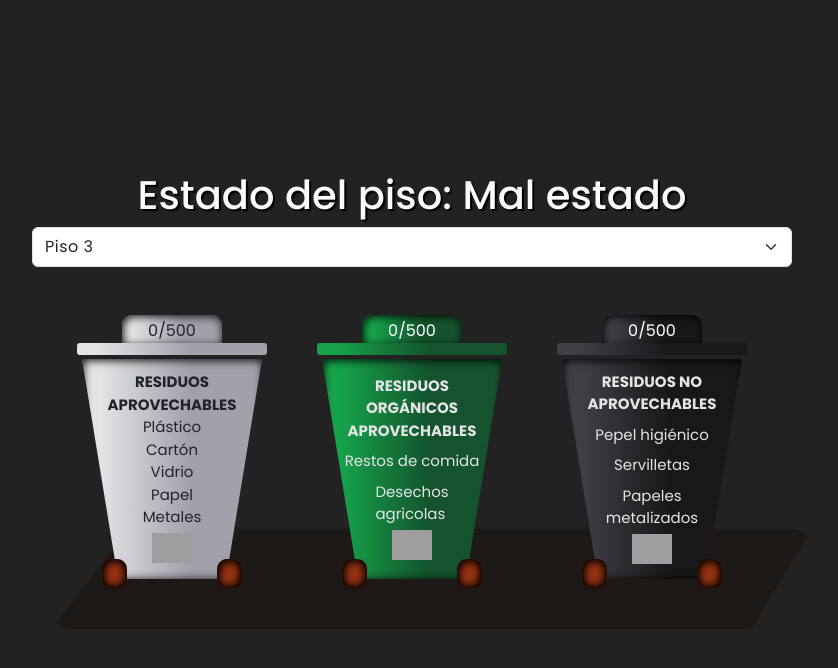
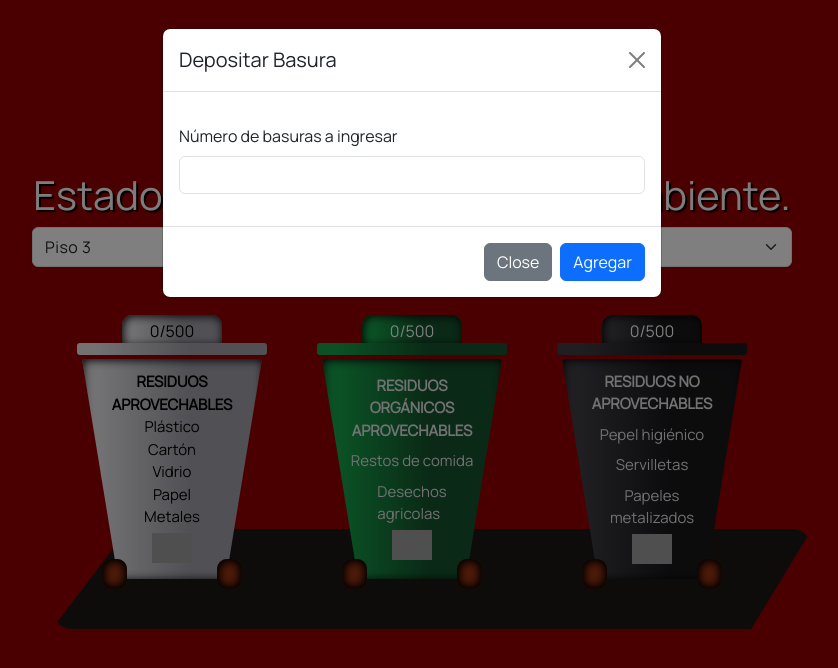
Before and after one commit to Alejandro-Quiceno-Perez/sistema-ECO, a plain HTML site: page index.html in a window 1280 px wide. Both pictures are taken after a click on the element 400 px from the left and 448 px from the top of the page. Shown: the whole page, without its empty margins (228-1066 px from the left). Drawn offline with nearby package versions, Linux system fonts and the light colour scheme; grey boxes are pictures that could not be loaded.

Commit message:
SistemaEco terminado

```diff
--- a/css/style.css
+++ b/css/style.css
@@ -1,10 +1,10 @@
-@import url("https://fonts.googleapis.com/css?family=Poppins:200,300,400,500,600,700,800,900&display=swap");
+@import url('https://fonts.googleapis.com/css2?family=Manrope&family=Shadows+Into+Light&display=swap');
 
 * {
   margin: 0;
   padding: 0;
   box-sizing: border-box;
-  font-family: "Poppins", sans-serif;
+  font-family: 'Manrope', sans-serif;
 }
 
 body {
@@ -157,6 +157,11 @@ select {
 
 #aprovechables .body_bowl {
   background-image: linear-gradient(90deg, #e4e4e7 10%, #a1a1aa 60%);
+  color: #000;
+}
+
+#aprovechables .body_top {
+  color: #000;
 }
 
 /* Organicos */
--- a/index.html
+++ b/index.html
@@ -113,6 +113,7 @@
         </section>
     </div>
     <script src="https://cdn.jsdelivr.net/npm/bootstrap@5.3.2/dist/js/bootstrap.bundle.min.js" integrity="sha384-C6RzsynM9kWDrMNeT87bh95OGNyZPhcTNXj1NW7RuBCsyN/o0jlpcV8Qyq46cDfL" crossorigin="anonymous"></script>
+    <script src="/js/app.js"></script>
 </body>
 
 </html>
--- /dev/null
+++ b/js/app.js
@@ -0,0 +1,102 @@
+// Variables
+let pisosInicial = [
+    {
+        piso: "3",
+        no_aprovechables: 0,
+        aprovechables: 0,
+        organicos: 0
+    },
+    {
+        piso: "4",
+        no_aprovechables: 0,
+        aprovechables: 0,
+        organicos: 0
+    },
+    {
+        piso: "5",
+        no_aprovechables: 0,
+        aprovechables: 0,
+        organicos: 0
+    }
+];
+
+const piso = document.querySelector("#select_floor");
+const btnOpenModal = document.querySelector("#btnOpenModal");
+const canecas = document.querySelectorAll(".bowl");
+const btnSubmit = document.getElementById("btnSubmit");
+
+document.addEventListener("DOMContentLoaded", function () {
+    const puntosEcoCache = localStorage.getItem("puntosEcologicos");
+    if (puntosEcoCache) {
+        pisosInicial = JSON.parse(puntosEcoCache);
+    }
+
+    pintarPuntoEcologico();
+});
+
+piso.addEventListener("input", function () {
+    pintarPuntoEcologico();
+});
+
+canecas.forEach(caneca => {
+    caneca.addEventListener("click", function () {
+        btnOpenModal.click();
+        tipoCanecaAgregar = caneca.getAttribute("type-bowl");
+    });
+});
+
+btnSubmit.addEventListener("click", function () {
+    const cantidadAgregar = document.getElementById("cantidad").value;
+    const pisoAgregar = piso.value;
+
+    pisosInicial.forEach(puntoEco => {
+        if (puntoEco.piso == pisoAgregar) {
+            puntoEco[tipoCanecaAgregar] += parseInt(cantidadAgregar);
+            document.querySelector("#btnCloseModal").click();
+            document.getElementById("cantidad").value = "";
+        }
+    })
+
+    pintarPuntoEcologico();
+    console.log(pisosInicial);
+});
+
+
+function pintarPuntoEcologico() {
+
+
+    pisosInicial.forEach(puntoEco => {
+        if (puntoEco.piso == piso.value) {
+            const contadorOrganicos = document.querySelector("#organicos .body_top span")
+            const contadorNoAprovechables = document.querySelector("#no_aprovechables .body_top span")
+            const contadorAprovechables = document.querySelector("#aprovechables .body_top span")
+
+            contadorOrganicos.textContent = `${puntoEco.organicos}/500`;
+            contadorNoAprovechables.textContent = `${puntoEco.no_aprovechables}/500`;
+            contadorAprovechables.textContent = `${puntoEco.aprovechables}/500`;
+
+            const suma = puntoEco.organicos + puntoEco.no_aprovechables + puntoEco.aprovechables;
+
+            const porcentaje = ((suma) / 1500) * 100;
+            const estadoPiso = document.querySelector("#estado_piso")
+
+
+            if (porcentaje < 20) {
+                estadoPiso.textContent = `Estado del piso ${piso.value}: No amigo del ambiente.`
+                document.body.style.background = "#950101";
+            }
+
+            if (porcentaje >= 20 && porcentaje < 50) {
+                estadoPiso.textContent = `Estado del piso ${piso.value}: Normal.`;
+                document.body.style.background = "#fc4b08"
+            }
+
+            if (porcentaje >= 50) {
+                estadoPiso.textContent = `Estado del piso ${piso.value}: Amigable con el medio ambiente.`;
+                document.body.style.background = "#6fd513"
+            }
+        }
+    })
+
+    localStorage.setItem("puntosEcologicos", JSON.stringify(pisosInicial))
+}
```
